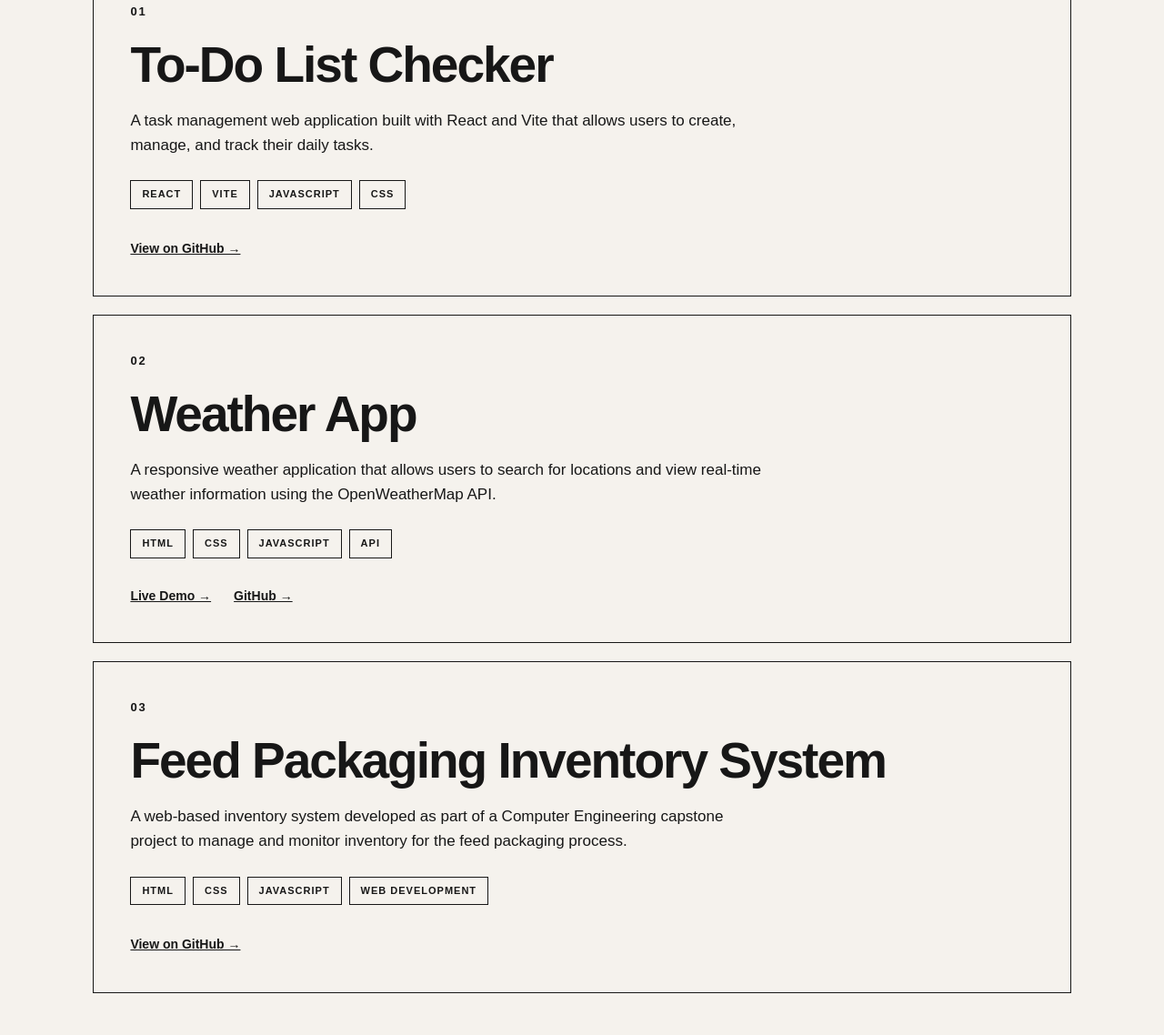
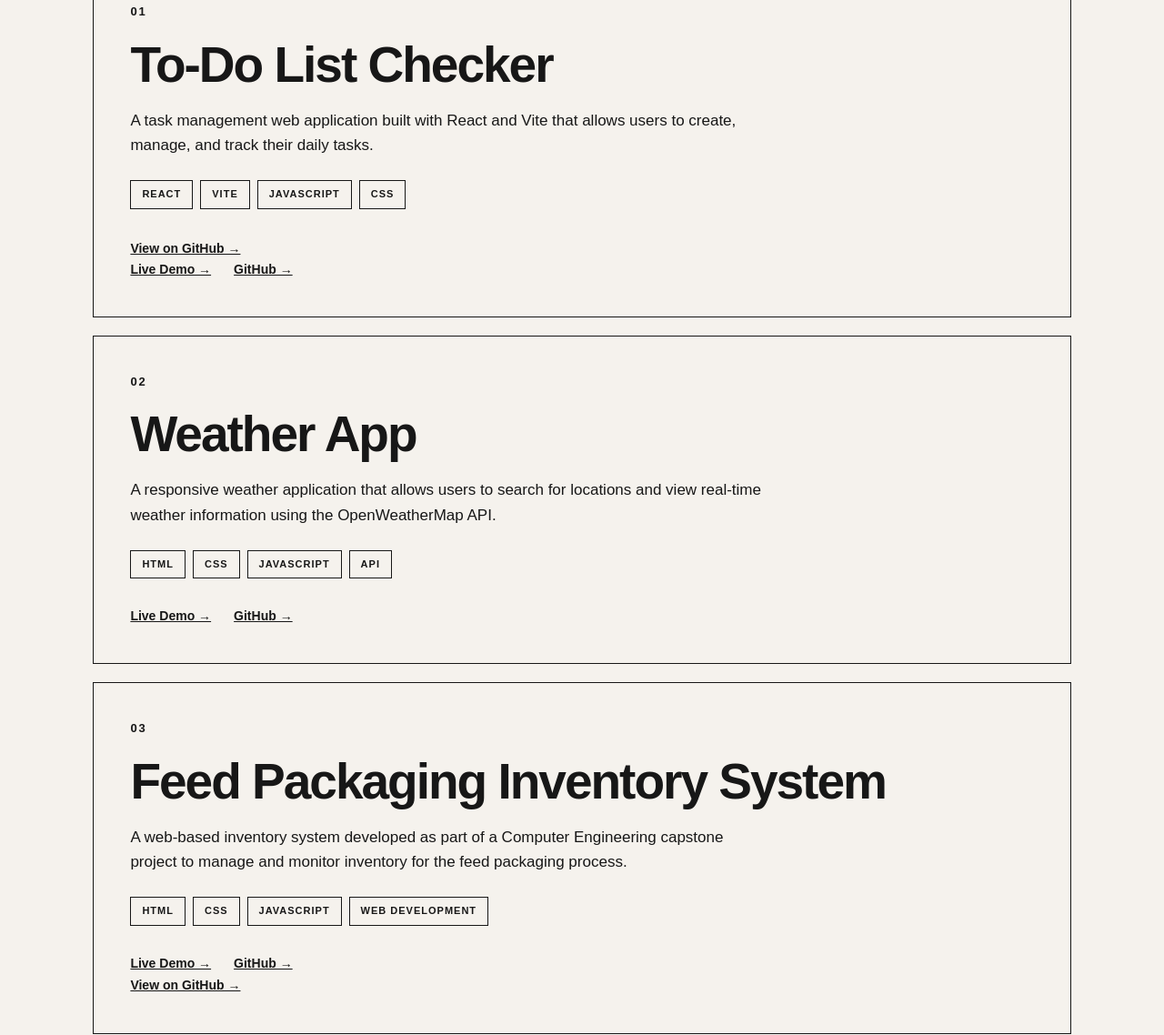
Before and after one commit to timoncotraci/timoncotraci.github.io, a plain HTML site: page index.html in a window 1280 px wide. Shown: the part 4370-5508 px from the top of the page at 91% size. Drawn offline with Linux system fonts and the light colour scheme.

Commit message:
Add project links for Live Demo and GitHub

```diff
--- a/index.html
+++ b/index.html
@@ -377,6 +377,25 @@
                         </a>
 
                     </div>
+                    <div class="project-links">
+
+    <a
+        href="https://ourtodolistchecklist.netlify.app/"
+        target="_blank"
+        class="project-link"
+    >
+        Live Demo →
+    </a>
+
+    <a
+        href="https://github.com/timoncotraci/To-Do-List-Checker"
+        target="_blank"
+        class="project-link"
+    >
+        GitHub →
+    </a>
+
+                    </div>
 
                 </article>
 
@@ -463,6 +482,25 @@
                             <span>CSS</span>
                             <span>JavaScript</span>
                             <span>Web Development</span>
+
+                        </div>
+                        <div class="project-links">
+
+    <a
+        href="https://feedpackaginginventorysystem.vercel.app/"
+        target="_blank"
+        class="project-link"
+    >
+        Live Demo →
+    </a>
+
+    <a
+        href="https://github.com/timoncotraci/Feed-Packaging-Inventory-System-FPIS-"
+        target="_blank"
+        class="project-link"
+    >
+        GitHub →
+    </a>
 
                         </div>
 
```
